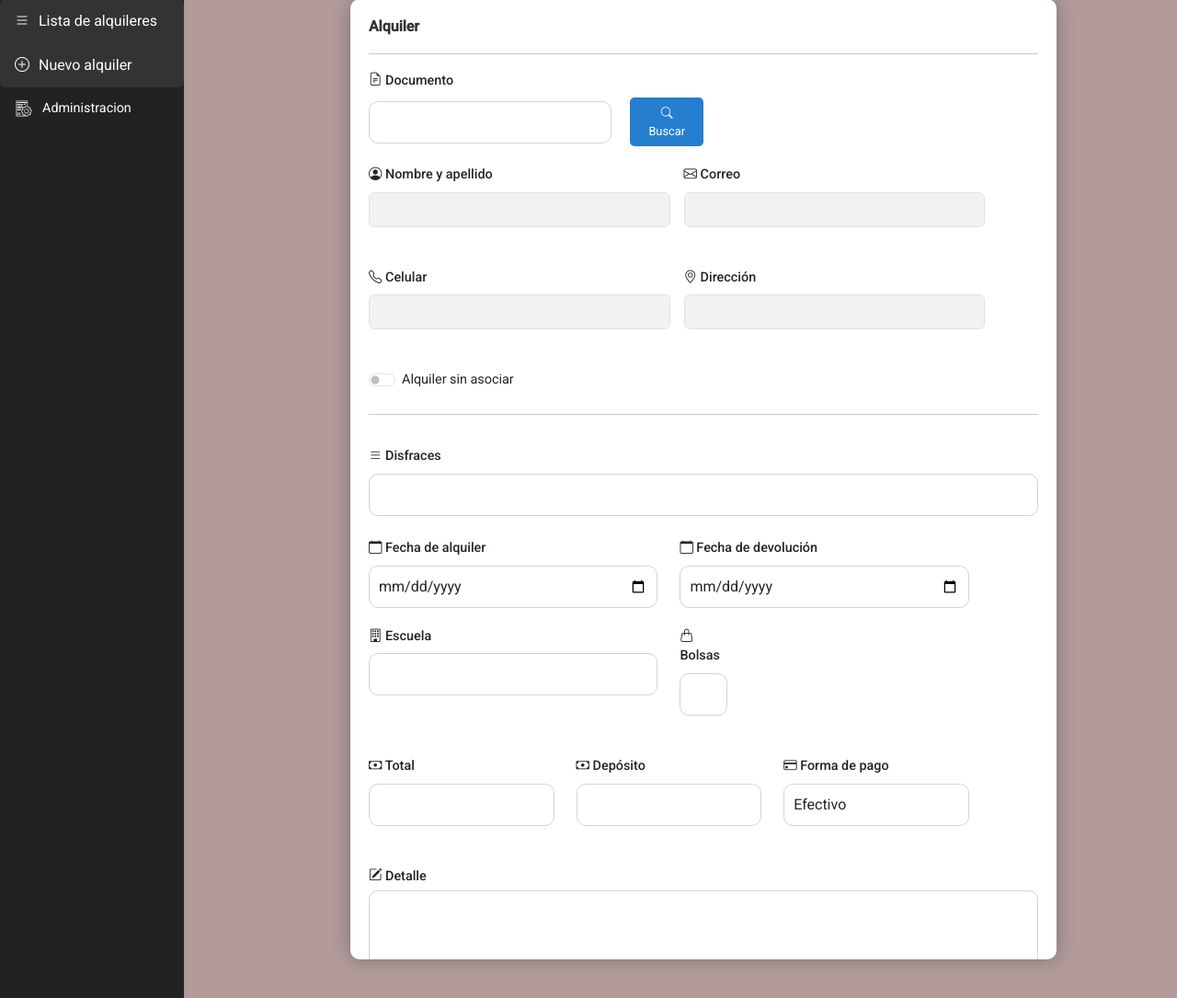
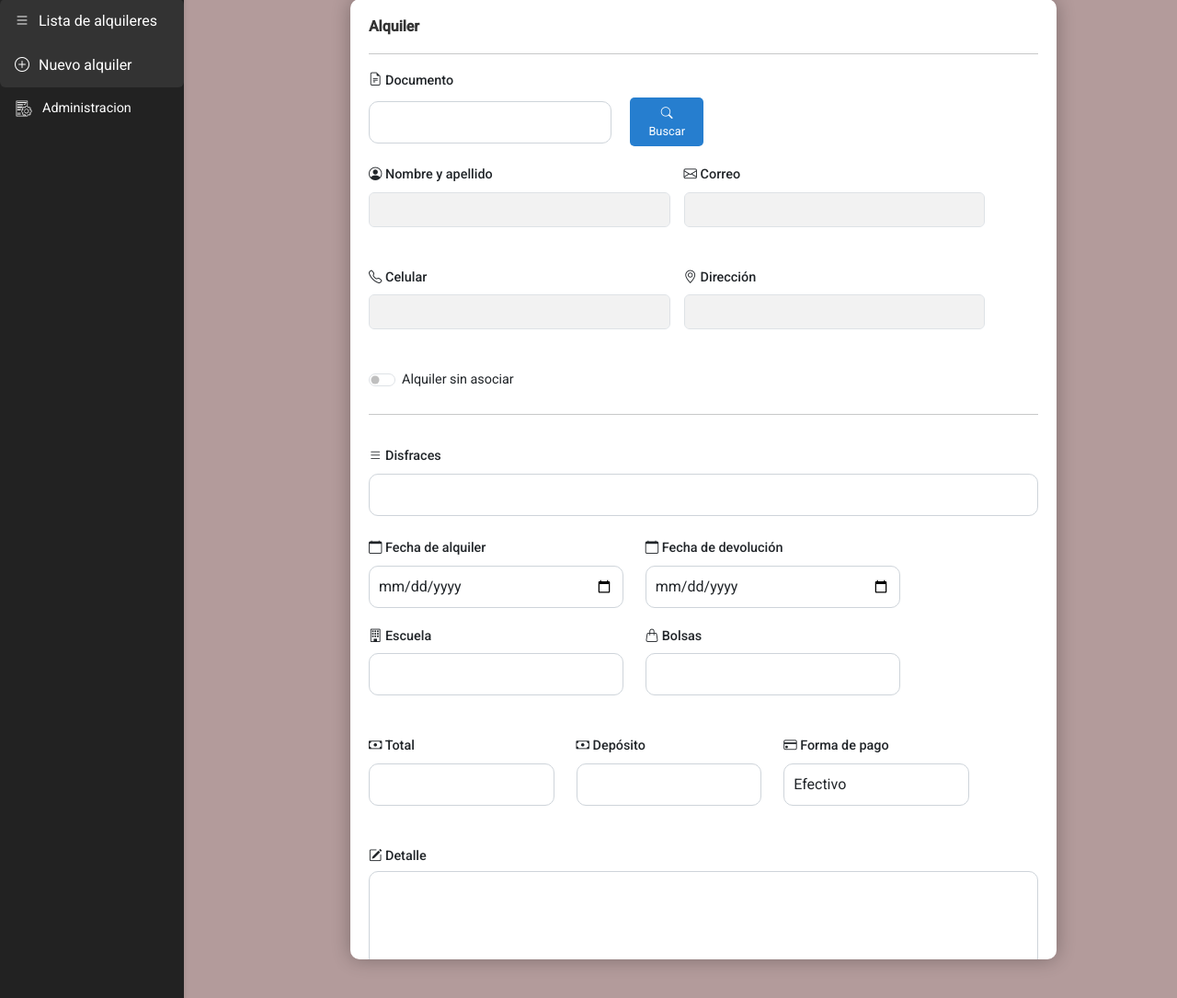
Before and after one commit to agusaenz/halloween-disfraces, a PHP site: page /carga-alquiler.php in a window 1280 px wide. Shown: the part 167-1252 px from the top of the page at 92% size. Run offline with PHP 8.4, Linux system fonts and the light colour scheme; the visitor is signed in with stand-in values (Sample User, id 1).

Commit message:
Update carga-alquiler.php

```diff
--- a/carga-alquiler.php
+++ b/carga-alquiler.php
@@ -20,7 +20,7 @@ if (isset($_GET["__numero_documento"]) && is_numeric($_GET["__numero_documento"]
 <head>
   <meta charset="UTF-8">
   <meta name="viewport" content="width=device-width, initial-scale=1.0">
-  <title>Halloween Disfraces</title>
+  <title>Cargar alquiler</title>
   <link rel="icon" href="assets/img/icon.png">
 
   <!-- Librerías -->
@@ -195,7 +195,7 @@ if (isset($_GET["__numero_documento"]) && is_numeric($_GET["__numero_documento"]
     }
 
     .col-md-2-alquiler {
-      flex: 0 0 10%;
+      flex: 0 0 40%;
     }
 
     .row-centered {
@@ -246,16 +246,6 @@ if (isset($_GET["__numero_documento"]) && is_numeric($_GET["__numero_documento"]
       }
     }
 
-    .btn-back {
-      position: absolute;
-      top: 10px;
-      /* Adjust as needed */
-      left: 10px;
-      /* Adjust as needed */
-      opacity: 0.5;
-      transition: opacity 0.3s;
-    }
-
 
     .btn-volver {
       background-color: #267ecf;
@@ -266,15 +256,15 @@ if (isset($_GET["__numero_documento"]) && is_numeric($_GET["__numero_documento"]
       cursor: pointer;
       font-size: 0.8rem;
       transition: background-color 0.3s ease;
+      position: fixed;
+      bottom: 85vh;
+      left: 18vw;
+      z-index: 1000;
+    }
 
-      position: fixed;
-      /* Fijar posición en la pantalla */
-      bottom: 85vh;
-      /* 5% del alto de la ventana desde la parte inferior */
-      left: 18vw;
-      /* 5% del ancho de la ventana desde la izquierda */
-      z-index: 1000;
-      /* Ajustar índice z para estar por encima de otros elementos */
+    .btn-volver:hover {
+      background-color: #267ecf;
+
     }
   </style>
 </head>
@@ -361,7 +351,7 @@ if (isset($_GET["__numero_documento"]) && is_numeric($_GET["__numero_documento"]
       </div>
 
       <div class="row mb-4">
-        <div class="col-md-6 col-md-6-alquiler form-group">
+        <div class="col-md-2 col-md-2-alquiler form-group">
           <label class="form-label"><i class="bi bi-calendar"></i> Fecha de alquiler</label>
           <section class="custom-br-text"></section>
 
@@ -369,7 +359,7 @@ if (isset($_GET["__numero_documento"]) && is_numeric($_GET["__numero_documento"]
             lang="es" />
 
         </div>
-        <div class="col-md-6 col-md-6-alquiler form-group">
+        <div class="col-md-2 col-md-2-alquiler form-group">
           <label class="form-label"><i class="bi bi-calendar"></i> Fecha de devolución</label>
           <section class="custom-br-text"></section>
 
@@ -377,7 +367,7 @@ if (isset($_GET["__numero_documento"]) && is_numeric($_GET["__numero_documento"]
             lang="es" />
 
         </div>
-        <div class="col-md-6 col-md-6-alquiler form-group">
+        <div class="col-md-2 col-md-2-alquiler form-group">
 
           <label class="form-label"><i class="bi bi-building"></i> Escuela</label>
           <section class="custom-br-text"></section>
```
